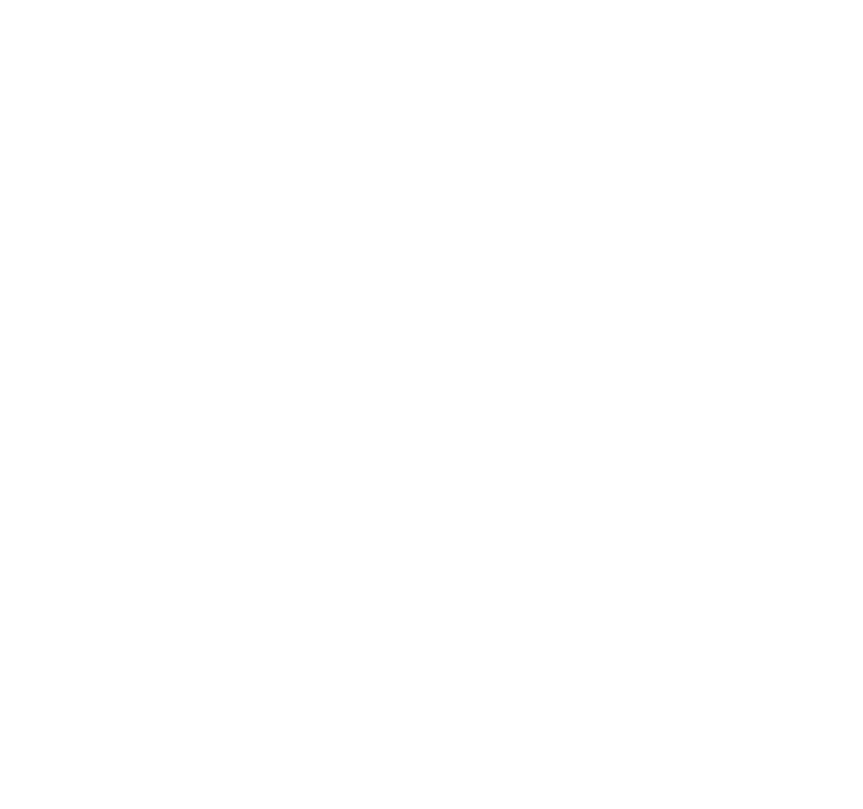
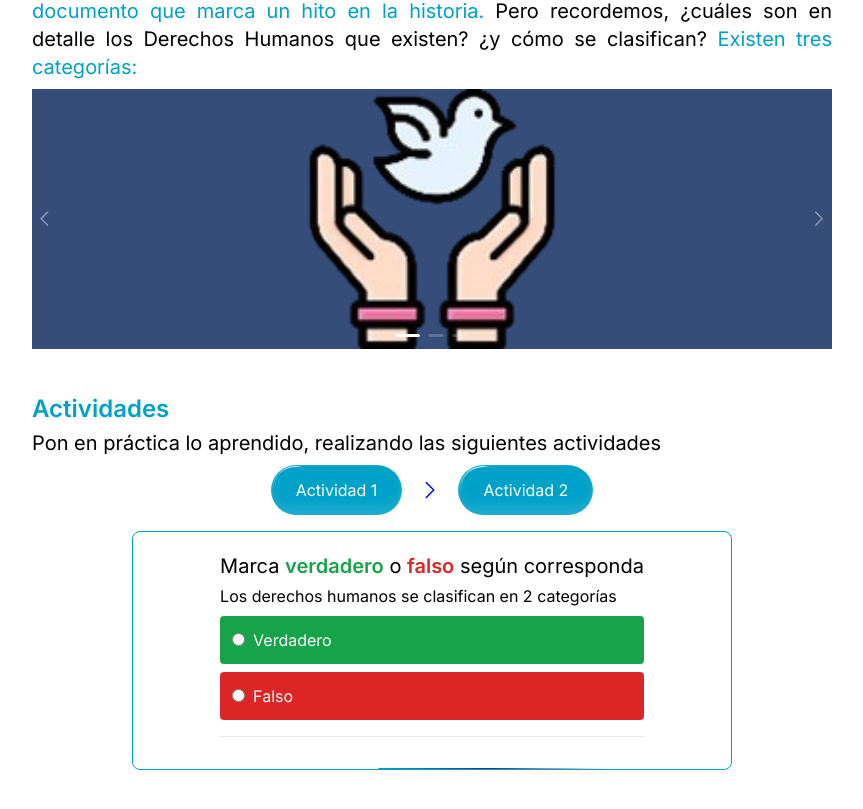
Before and after one commit to kkrlosdev/hr-project, a Next.js app: page /case1 in a window 1280 px wide. Shown: the part 3698-4507 px from the top of the page, without its empty margins (208-1071 px from the left). Before the commit the page ends 3605 px from the top, so only its background shows below. Built offline with nearby package versions, Linux system fonts and the light colour scheme.

Commit message:
Update Case 1 Page and Create First Activity

```diff
--- /dev/null
+++ b/src/app/case1/components/Activity1.jsx
@@ -0,0 +1,42 @@
+"use client"
+import React, {useState} from "react"
+import { BorderBeam } from "@/app/components/magicui/border-beam";
+
+export function Activity1(){
+    const [selectedValue, setSelectedValue] = useState('');
+
+    const handleChange = (event) => {
+        setSelectedValue(event.target.value);
+    };
+    return(
+        <div className="relative flex flex-col items-center justify-center p-2 my-2 text-justify rounded-lg" style={{width: '600px', border: '1px solid rgb(000, 161, 200)'}}>
+            <BorderBeam className="-z-10" colorFrom="#00A1C8" colorTo="#342C7D" size="230" duration="10" borderWidth="1"/>
+            <div className="p-2 rounded-md">
+                <p className="my-1 text-xl">Marca <span className="font-semibold text-green-600">verdadero</span> o <span className="font-semibold text-red-600">falso</span> según corresponda</p>
+                <p className="">Los derechos humanos se clasifican en 2 categorías</p>
+                <div className="w-full text-white">
+                    <div className="p-3 my-2 bg-green-600 rounded">
+                        <input type="radio" value="value1" id="opcion1" checked={selectedValue === 'value1'} onChange={handleChange}/>
+                        <label htmlFor="opcion1" className="ml-2">Verdadero</label>
+                    </div>
+                    <div className="p-3 my-2 bg-red-600 rounded">
+                        <input type="radio" value="value2" id="opcion2" checked={selectedValue === 'value2'} onChange={handleChange}/>
+                        <label htmlFor="opcion2" className="ml-2">Falso</label>
+                    </div>
+                <hr className="my-4"/>
+                </div>
+
+                {selectedValue === 'value2' ? (
+                    <>
+                        <div className="p-1 text-center text-white bg-green-600 rounded">¡Correcto! Se clasifican en 3 categorías.</div>
+                    </>
+
+                ) : selectedValue ==='value1' ? (
+                    <div className="p-1 text-center text-white bg-red-600 rounded">Incorrecto, intenta de nuevo.</div>
+                ) : (
+                    <div></div>
+                )}
+            </div>
+        </div>
+    )
+}
--- a/src/app/case1/page.js
+++ b/src/app/case1/page.js
@@ -1,6 +1,10 @@
 import { BackButton} from "../components/BackButton"
 import { InfoCase } from "../components/InfoCase"
 import dynamic from 'next/dynamic';
+import Image from "next/image";
+import GestionDDHH from "@/app/assets/case1-image3.jpg"
+import { Activity1 } from "./components/Activity1";
+import ShimmerButton from "../components/magicui/shimmer-button";
 
 const DynamicCarousel = dynamic(() => import('@/app/components/Carousel'), { ssr: false });
 
@@ -94,17 +98,34 @@
                 </div>
             </section>
 
+
+        <section className="flex flex-col items-center justify-center mx-auto my-4 text-justify" style={{width: "800px"}}>
+            <h1 className="self-start my-2 text-2xl font-semibold cyan-gelco">La gestión de los DDHH en Gelco</h1>
+            <p className="text-xl">El siguiente diagrama representa el ciclo de mejoramiento continuo de la gestión de los Derechos Humanos en Gelco:</p>
+            <Image src={GestionDDHH} alt="Ciclo de Gestión de los DDHH" className="my-3"/>
+        </section>
+
         <section className="flex flex-col mx-auto my-4 text-justify" style={{width: "800px"}}>
             <h1 className="self-start my-1 text-2xl font-semibold cyan-gelco">¿Cuáles son los derechos humanos?</h1>
             <p className="my-2 text-xl">La Declaración Universal de los Derechos Humanos, proclamada por la Asamblea General de las Naciones Unidas en París el 10 de diciembre de 1948, <span className="cyan-gelco">es un documento que marca un hito en la historia.</span> Pero recordemos, ¿cuáles son en detalle los Derechos Humanos que existen? ¿y cómo se clasifican? <span className="cyan-gelco">Existen tres categorías:</span></p>
             <DynamicCarousel/>
         </section>
 
-        <section className="flex flex-col mx-auto my-4 text-justify" style={{width: "800px"}}>
+        <section className="flex flex-col items-center mx-auto my-4 text-justify" style={{width: "800px"}}>
             <h1 className="self-start my-1 text-2xl font-semibold cyan-gelco">Actividades</h1>
-            <p className="text-xl">Pon en práctica lo aprendido, realizando las siguientes actividades</p>
+            <p className="self-start text-xl">Pon en práctica lo aprendido, realizando las siguientes actividades</p>
+            <div className="flex items-center justify-center my-2">
+                <ShimmerButton>Actividad 1</ShimmerButton>
+                <svg xmlns="http://www.w3.org/2000/svg" fill="none" viewBox="0 0 24 24" strokeWidth={1.5} stroke="blue" className="mx-4 size-6">
+                    <path strokeLinecap="round" strokeLinejoin="round" d="m8.25 4.5 7.5 7.5-7.5 7.5" />
+                </svg>
+
+                <ShimmerButton>Actividad 2</ShimmerButton>
+
+            </div>
+            <Activity1/>
+
         </section>
-
         </>
     )
 }
--- a/src/app/cases/page.js
+++ b/src/app/cases/page.js
@@ -18,18 +18,20 @@
 
             <main className="flex justify-center mb-2 space-x-36">
 
-                <section className="flex flex-col items-center mt-4">
+                <section className="relative flex flex-col items-center mt-4">
                     <h1 className="self-start font-semibold blue-gelco">Caso 1</h1>
                     <Link href="/case1/test">
-                        <div className="my-2 text-xl font-semibold text-white transition-all duration-500 rounded w-72 h-72 bg-blue-gelco hover:scale-105">
-                            <h1 className="m-3">Derechos <br/> Humanos</h1>
-                            <Image className="ml-4" src={derechos_humanos_card} alt="Derechos humanos" width={250} height={100}/>
+                        <div className="relative my-2 text-xl font-semibold text-white transition-all duration-500 rounded w-72 h-72 bg-blue-gelco hover:scale-105">
+                            <h1 className="m-3" >Derechos <br/> Humanos</h1>
+                            <div className="absolute bottom-2 right-2" style={{height: '220px'}}>
+                                <Image className="object-contain w-full h-full" src={derechos_humanos_card} alt="Derechos humanos" width={250} height={0}/>
+                            </div>
                         </div>
                     </Link>
                     <KnowMoreButton href="./case1" color="bg-blue-gelco"/>
                 </section>
 
-                <section className="flex flex-col items-center">
+                <section className="relative flex flex-col items-center">
                     <h1 className="self-start font-semibold blue-gelco">Caso 2</h1>
                     <Link href="./case2/test">
                         <div className="my-3 text-xl font-semibold text-white transition-all duration-500 rounded w-72 h-72 bg-pink-gelco hover:scale-105">
```
Also changed, not shown: src/app/assets/case1-image3.jpg (added).
